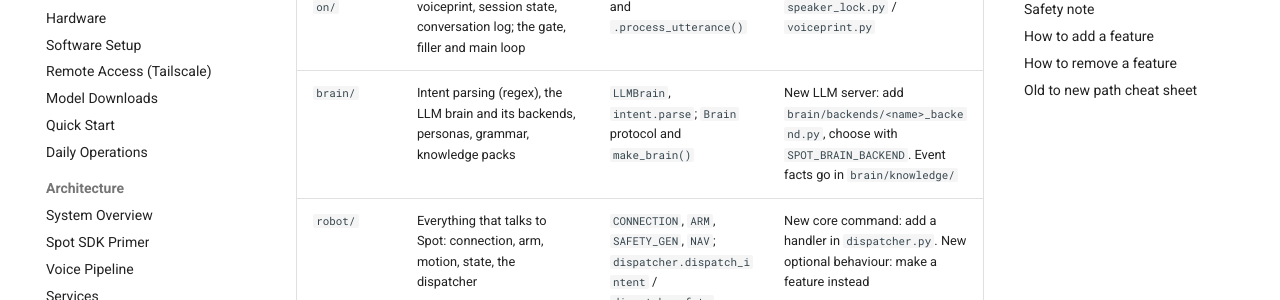
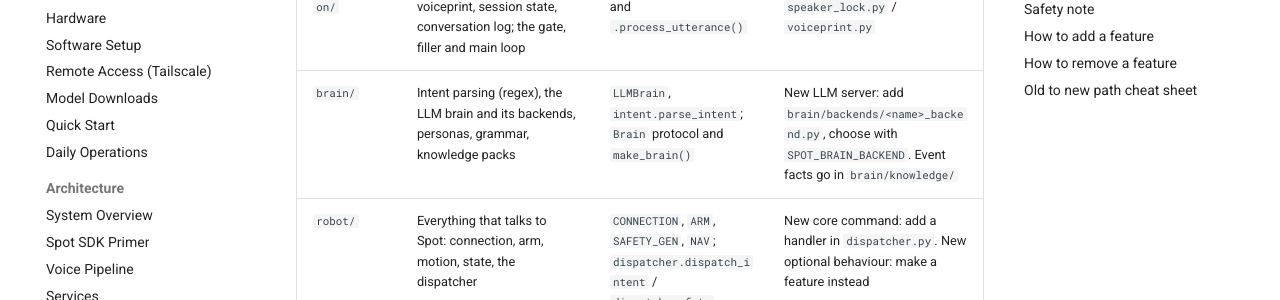
Before and after one commit to matteo-corrado/dartmouth_spot_capstone, an MkDocs documentation site: the page built from docs/architecture/package-map.md, in a window 1280 px wide and 900 px high, scrolled down 1143 px. Shown: the part 153-453 px from the top of the window. Built offline with MkDocs 1.6.1 and Material for MkDocs 9.7.7, drawn with Linux system fonts in a browser that asks for light colours; comment, search, counter and statistics services are not loaded.

Commit message:
docs: fix intent function name in package map

```diff
--- a/docs/architecture/package-map.md
+++ b/docs/architecture/package-map.md
@@ -16,7 +16,7 @@ Status note: `client_mic.py`, `spot_dispatch.py` and `server.py` in `src/voice_c
 | `stt/` | Speech to text: the ASR gRPC server and its backends (Parakeet, Nemotron) | `SpeechToText.transcribe(pcm16, timeout)` and `make_stt()` <!-- TODO(T15) -->; server in `stt/server.py` | New model: add `stt/backends/<name>.py`, choose with `SPOT_ASR_BACKEND` |
 | `tts/` | Text to speech: Kokoro (local), ElevenLabs (cloud), the speaker, sentence chunker | `TextToSpeech.speak(text, voice, cue)` and `make_tts()` <!-- TODO(T15) --> | New voice engine: add a file and register it in `tts/__init__.py`, choose with `SPOT_TTS_BACKEND` |
 | `conversation/` | Turn-taking: speaker lock, voiceprint, session state, conversation log; the gate, filler and main loop <!-- TODO(T10) --> | `Conversation.run()` and `.process_utterance()` <!-- TODO(T10) --> | Change who Spot listens to in `speaker_lock.py` / `voiceprint.py` |
-| `brain/` | Intent parsing (regex), the LLM brain and its backends, personas, grammar, knowledge packs | `LLMBrain`, `intent.parse`; `Brain` protocol and `make_brain()` <!-- TODO(T15) --> | New LLM server: add `brain/backends/<name>_backend.py`, choose with `SPOT_BRAIN_BACKEND`. Event facts go in `brain/knowledge/` |
+| `brain/` | Intent parsing (regex), the LLM brain and its backends, personas, grammar, knowledge packs | `LLMBrain`, `intent.parse_intent`; `Brain` protocol and `make_brain()` <!-- TODO(T15) --> | New LLM server: add `brain/backends/<name>_backend.py`, choose with `SPOT_BRAIN_BACKEND`. Event facts go in `brain/knowledge/` |
 | `robot/` | Everything that talks to Spot: connection, arm, motion, state, the dispatcher | `CONNECTION`, `ARM`, `SAFETY_GEN`, `NAV`; `dispatcher.dispatch_intent` / `dispatch_safety` | New core command: add a handler in `dispatcher.py`. New optional behaviour: make a feature instead |
 | `nav/` | GraphNav: the navigation runner, map loading, saved locations, GraphNav helpers | `NavRunner.spawn/cancel`, `location_manager`, `map_loader` | New map source: change `map_loader.py` |
 | `perception/` | Cameras and what Spot sees: intrinsics, world objects, obstacle queries, ray casting | Helper functions; `Vision.people()/objects()` and `NullVision` <!-- TODO(T15) --> | New detector: implement `Vision` and return it from the factory |
```
